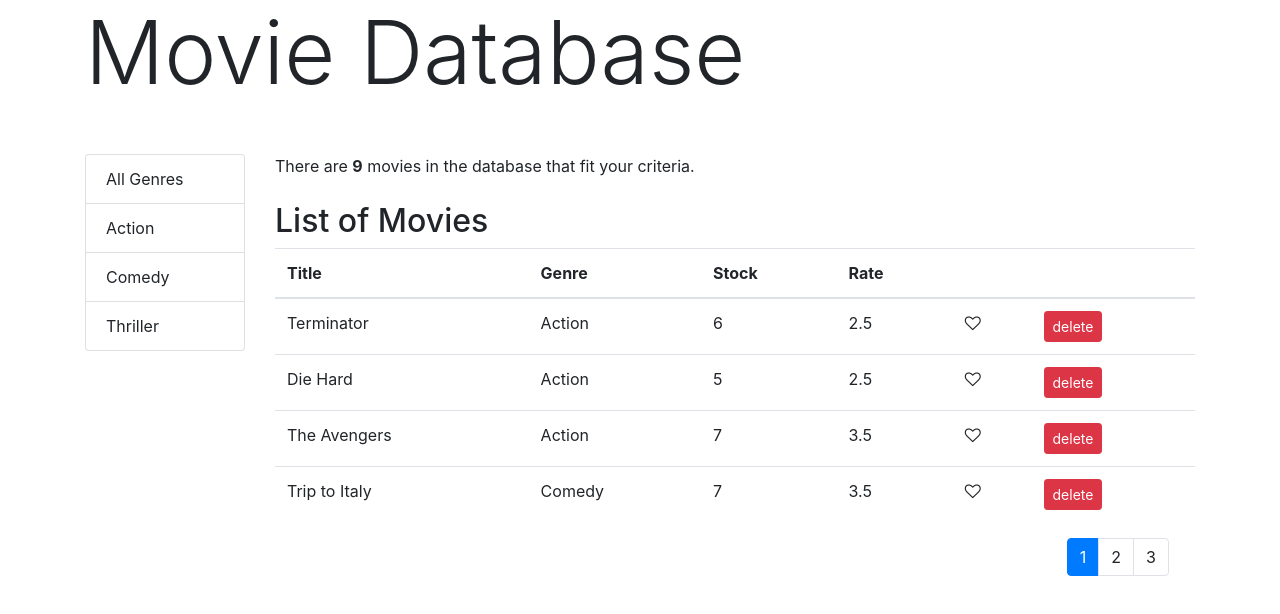
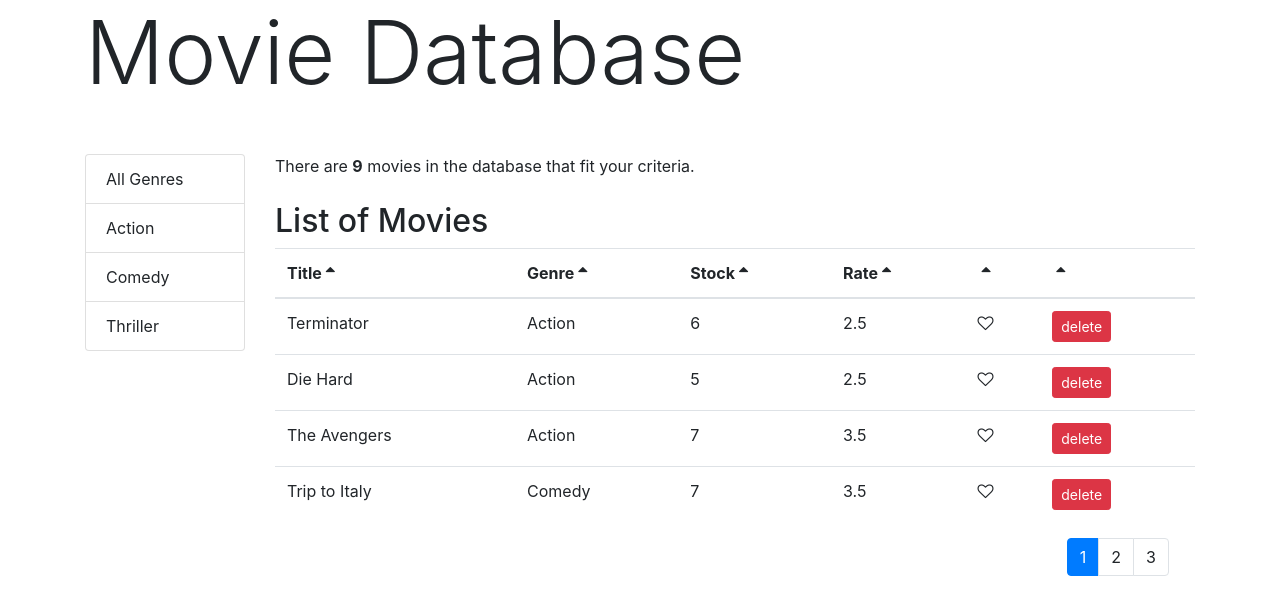
Before and after one commit to darkphotonKN/react-movie-rental-webapp, a React (Create React App) app: page / in a window 1280 px wide. Both pictures are taken after a click on the element "Genre". Shown: the top 614 px of the page. Built offline with nearby package versions, Linux system fonts and the light colour scheme.

Commit message:
Updated sorting technique and added icon.

```diff
--- a/src/components/movies.jsx
+++ b/src/components/movies.jsx
@@ -67,7 +67,7 @@ class Movies extends Component {
 
     // handling pagination
     handlePageChange = page => {
-        this.setState({ currentPage: page, });
+        this.setState({ currentPage: page });
     };
 
 
--- a/src/components/moviesTable.jsx
+++ b/src/components/moviesTable.jsx
@@ -16,8 +16,6 @@ class MoviesTable extends Component {
         // same delete column
         { key: 'delete', content: movie => <button onClick={() => this.props.onDelete(movie._id)} className="btn btn-danger btn-sm">delete</button>}
     ]
-
-
 
 
     render() {
--- a/src/components/tableBody.jsx
+++ b/src/components/tableBody.jsx
@@ -2,18 +2,26 @@ import React, { Component } from 'react';
 import _ from 'lodash';
 
 class TableBody extends Component {
+
+
+    renderTableCell = (column, item) => {
+        if(!column.content) /* using lodash to get property value by supplying the object and a path
+                                    e.g. object is { title: "Nba 2k16", genre: sports}, path is "title"
+                                    This circumvents paths nested like "genre.name" which you cannot use object[] to find
+                                          V */
+            return <td key={column.path}>{_.get(item, column.path)}</td>
+
+        return <td key={column.key}>{column.content(item)}</td>
+    }
 
     render() {
         const { data, columns } = this.props;
 
         return (
             <tbody>
-            {data.map(item => <tr key={item._id}>{/* using lodash to get property value by supplying the object and a path
-                                                e.g. object is { title: "Nba 2k16", genre: sports}, path is "title"
-                                                    This circumvents paths nested like "genre.name" which you cannot use object[] to find
-                                                    */}
-                    {columns.map(c => !c.key ? <td key={c.path}>{_.get(item, c.path)}</td> : <td key={c.key}>{c.content(item)}</td>)}
-                </tr>)}
+                {data.map(item => <tr key={item._id}>
+                        {columns.map(c => this.renderTableCell(c, item))}
+                    </tr>)}
             </tbody>
         );
     }
--- a/src/components/tableHeader.jsx
+++ b/src/components/tableHeader.jsx
@@ -29,6 +29,18 @@ class TableHeader extends Component {
         this.props.onSort(newSortColumn);
     }
 
+    // all logic for determining dynamic sort icon
+    renderSortIcon = column => {
+        // if no sorted order we don't want an icon
+        if(column.path === 'title') {
+            return null;
+        }
+        else {
+            return column.order === 'asc' ? <i className="fa fa-sort-asc ml-1"></i> : <i className="fa fa-sort-desc ml-1"></i>
+        }
+
+    }
+
 
     render() {
 
@@ -37,14 +49,13 @@ class TableHeader extends Component {
             <thead>
             <tr>
                 { this.props.columns.map(c =>
-                    <th key={ c.path || c.key } onClick={() => this.raiseSort(c.path)}>{c.label}</th>
+                    <th key={ c.path || c.key } onClick={() => this.raiseSort(c.path)}>
+                        {c.label}
+                        {/* creating a dynamic sort icon */}
+                        { this.renderSortIcon(this.props.sortColumn) }
+                    </th>
                 ) }
-                {/* <th onClick={() => this.raiseSort('title')}>Title</th>
-                <th onClick={() => this.raiseSort('genre.name')}>Genre</th>
-                <th onClick={() => this.raiseSort('numberInStock')}>Stock</th>
-                <th onClick={() => this.raiseSort('dailyRentalRate')}>Rate</th>
-                <th></th>
-                <th></th>to lengthen table match delete btn area */}
+
             </tr>
         </thead>
         );
```
